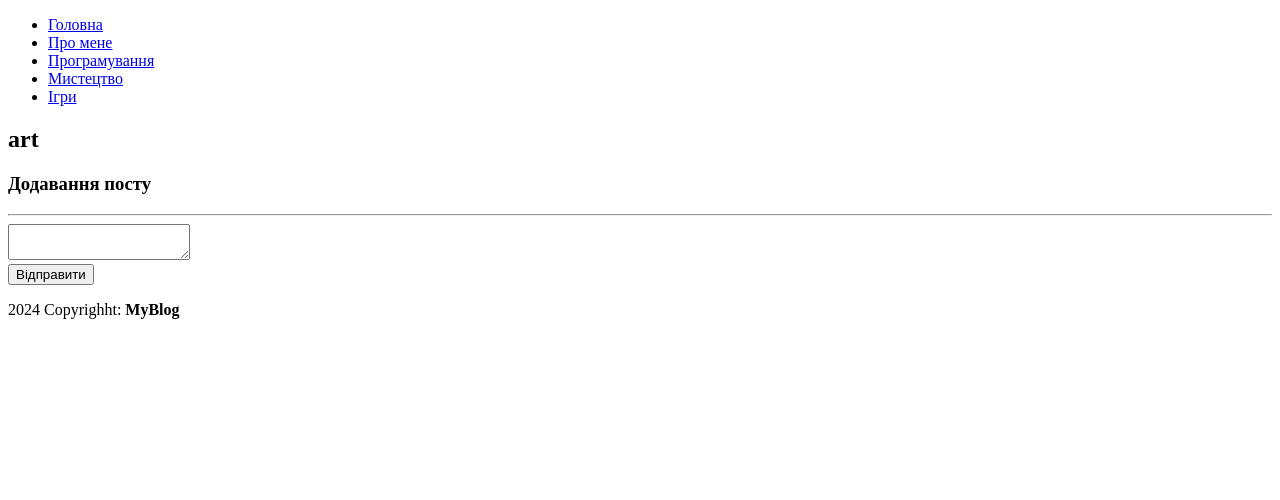
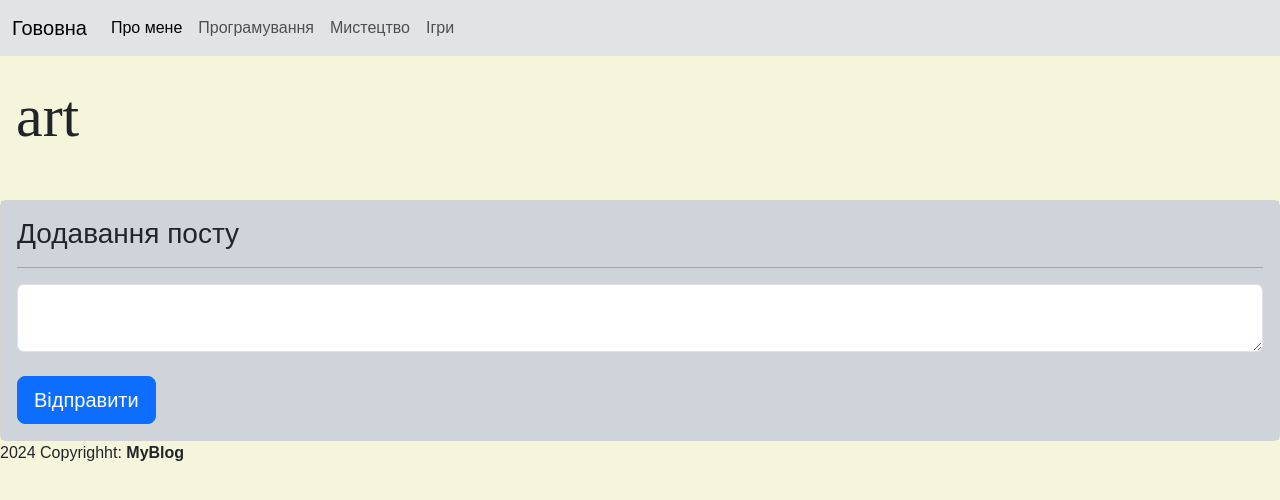
Before and after one commit to M-Pidlisnyi/blog, a Flask app: page /post/category/art in a window 1280 px wide. Shown: the top 500 px of the page. Run offline with Flask 3, Linux system fonts and the light colour scheme; data comes from the database, SQL or seed files in the repository; both versions use the stored data as it was after the commit.

Commit message:
lesson 08.03

```diff
--- a/db_scripts.py
+++ b/db_scripts.py
@@ -51,3 +51,10 @@
                    ''', [category_id, post_text])
     connection.commit()
     close()
+
+
+def deletePost(post_id):
+    open()
+    cursor.execute('''DELETE FROM post WHERE post_id=(?) ''', [post_id])
+    connection.commit()
+    close()
--- a/main.py
+++ b/main.py
@@ -17,14 +17,15 @@
     if request.method == "GET":
         posts = db.getPostsByCategory(category_name)
 
+    if request.method == "POST":
+        db.addPost(request.form["category_id"], request.form["post"])
+        posts = db.getPostsByCategory(category_name)
+        return redirect(f"/post/category/{category_name}")
+
     return render_template("post_category.html",
                            category_name=category_name,
                            category_id=category_id,
                            posts = posts)
-
-
-
-
 
 
 @app.route("/post/view")
@@ -37,6 +38,11 @@
     print(user)
     return render_template("about.html", user=user)
 
+@app.route("/post/delete/<post_id>/<category_name>")
+def deletePost(post_id, category_name):
+    db.deletePost(post_id)
+    return redirect(f"/post/category/{category_name}")
+
 
 
 app.run(debug=True)
--- /dev/null
+++ b/static/style.css
@@ -0,0 +1,19 @@
+body{
+    background: beige;
+    font-family: Arial, Helvetica, sans-serif;
+}
+
+.post-image{
+    float: left;
+    border: 5px double gray;
+    margin-right: 10px;
+}
+
+.category-header{
+    font-size: 60px;
+    font-family: 'Century Gothic';
+}
+
+.post-input{
+    font-size: large;
+}
--- a/templates/about.html
+++ b/templates/about.html
@@ -2,7 +2,7 @@
 
 {% block content %}
 <h2>Цікавинки про мене</h2>
-<img src="..." alt="фото не знайдено" width="500px" height="500px">
+<img src="/static/{{user[2]}}" alt="фото не знайдено" width="500px" height="500px">
 <p>
     {{user[6]}}
 </p>
--- a/templates/index.html
+++ b/templates/index.html
@@ -4,6 +4,8 @@
     <meta charset="UTF-8">
     <meta name="viewport" content="width=device-width, initial-scale=1.0">
     <title>Мій блог</title>
+    <link href="https://cdn.jsdelivr.net/npm/bootstrap@5.3.3/dist/css/bootstrap.min.css" rel="stylesheet" integrity="sha384-QWTKZyjpPEjISv5WaRU9OFeRpok6YctnYmDr5pNlyT2bRjXh0JMhjY6hW+ALEwIH" crossorigin="anonymous">
+    <link rel="stylesheet" href="/static/style.css">
 </head>
 <body>
    {% include "menu.html" %}
@@ -13,6 +15,6 @@
    </main>
    {% include "footer.html" %}
 
-
+   <script src="https://cdn.jsdelivr.net/npm/bootstrap@5.3.3/dist/js/bootstrap.bundle.min.js" integrity="sha384-YvpcrYf0tY3lHB60NNkmXc5s9fDVZLESaAA55NDzOxhy9GkcIdslK1eN7N6jIeHz" crossorigin="anonymous"></script>
 </body>
 </html>
--- a/templates/menu.html
+++ b/templates/menu.html
@@ -1,21 +1,27 @@
 <header>
-    <nav>
-        <ul>
-            <li>
-                <a href="/">Головна</a>
+    <nav class="navbar navbar-expand-lg bg-secondary-subtle">
+        <div class="container-fluid">
+          <a class="navbar-brand" href="/">Гововна</a>
+          <button class="navbar-toggler" type="button" data-bs-toggle="collapse" data-bs-target="#navbarSupportedContent" aria-controls="navbarSupportedContent" aria-expanded="false" aria-label="Toggle navigation">
+            <span class="navbar-toggler-icon"></span>
+          </button>
+            <div class="collapse navbar-collapse" id="navbarSupportedContent">
+                <ul class="navbar-nav me-auto mb-2 mb-lg-0">
+                    <li class="nav-item">
+                        <a class="nav-link active" aria-current="page" href="/about">Про мене</a>
                     </li>
-            <li>
-                <a href="/about">Про мене</a>
+                    <li class="nav-item">
+                        <a class="nav-link" href="/post/category/programming">Програмування</a>
                     </li>
-            <li>
-                <a href="/post/category/programming">Програмування</a>
+                    <li class="nav-item">
+                        <a class="nav-link" href="/post/category/art">Мистецтво</a>
                     </li>
-            <li>
-                <a href="/post/category/art">Мистецтво</a>
-            </li>
-            <li>
-                <a href="/post/category/games">Ігри</a>
+
+                    <li class="nav-item">
+                        <a class="nav-link" href="/post/category/games">Ігри</a>
                     </li>
                 </ul>
+          </div>
+        </div>
       </nav>
 </header>
--- a/templates/post_category.html
+++ b/templates/post_category.html
@@ -1,25 +1,28 @@
 {%extends "index.html"%}
 
 {%block content%}
-<h2 class="my-4 ms-3">{{category_name}}</h2>
+<h2 class="my-4 ms-3 category-header">{{category_name}}</h2>
 <section class="category_content">
     <div>
         {%for post in posts%}
         <div class="card my-4">
           <div class="card-body">
-          <button type="button" class="btn-close" data-bs-dismiss="alert" aria-label="Close" style="float: right"></button>
-              <h5 class="card-title">{{post[2]}}</h5>
+          <a href="/post/delete/{{post[0]}}/{{category_name}}" onclick="return confirm('Видалити пост?')">
+            <button type="button" class="btn-close" data-bs-dismiss="alert" aria-label="Close" style="float: right"></button>
+          </a>
+            <img class="post-image" src="/static/{{post[0]}}.jpg" alt="{{post[0]}}.jpg" width="100px" height="100px">
+            <h5 class="card-title">{{post[2]}}</h5>
           </div>
           <footer class="card-footer">{{post[3]}}</footer>
         </div>
         {%endfor%}
     </div>
     <div class="card mt-5">
-        <div class="card-body">
+        <div class="card-body bg-dark-subtle">
           <h3 class="card-title">Додавання посту</h3>
           <hr>
           <form method="POST">
-              <textarea name="post" class="form-control"></textarea><br>
+              <textarea name="post" class="form-control post-input"></textarea><br>
               <input type="submit" class="btn btn-primary btn-lg" value="Відправити">
               <input type="hidden" name="category_id" value="{{category_id}}">
           </form>
```
Also changed, not shown: blog.db, static/10.jpg (added), static/mike.jpg (added). Lines whose indentation alone changed are shown as unchanged.
